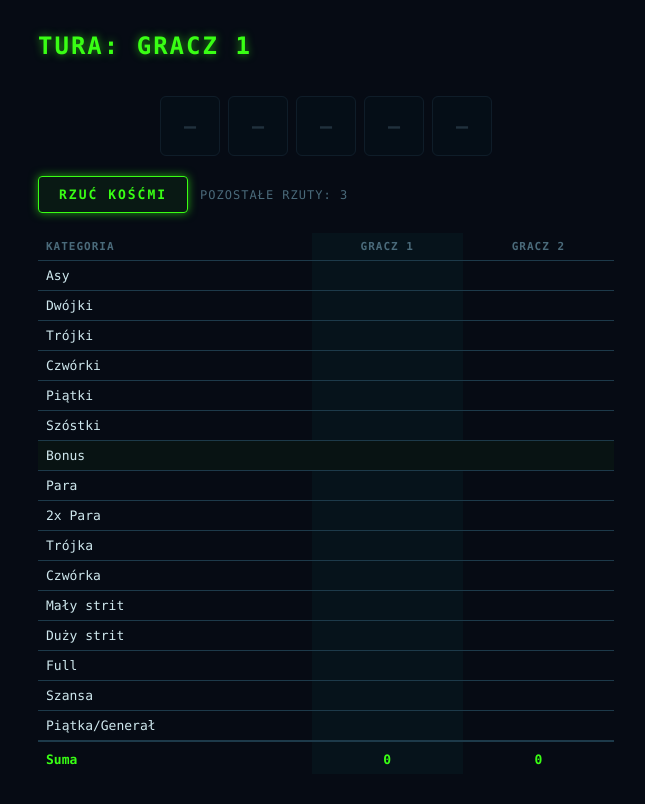
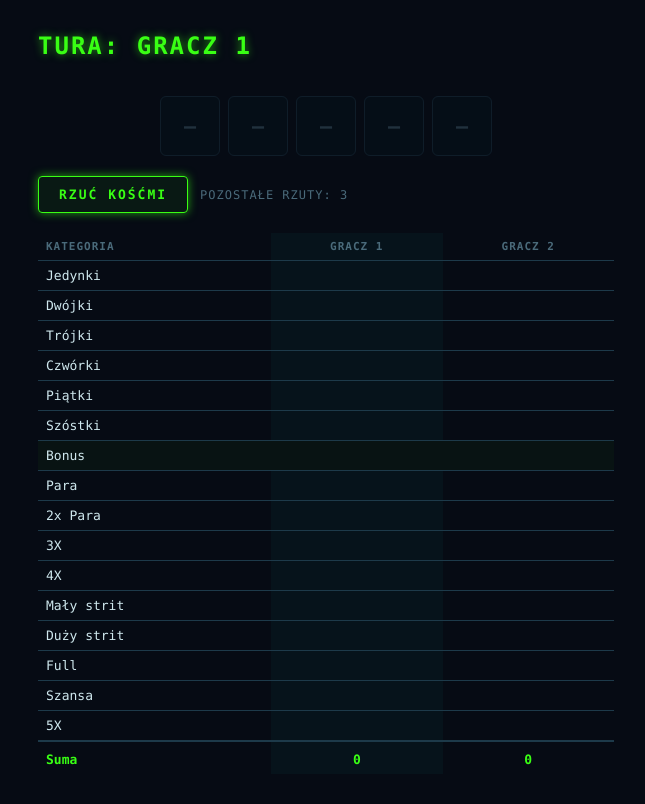
Before and after one commit to marcin5lapinski/bronx-dice-2, a React (Vite) app in the folder app/: page / in a window 1280 px wide. Both pictures are taken after a click on the button "ROZPOCZNIJ GRĘ". Shown: the whole page, without its empty margins (314-959 px from the left). Built offline with nearby package versions, Linux system fonts and the light colour scheme.

Commit message:
Shorten score category labels (Jedynki, 3X, 4X, 5X)
Renamed "Asy" to "Jedynki", "Trójka"/"Czwórka" to "3X"/"4X", and
"Piątka/Generał" to "5X" to save horizontal space in the score table.

```diff
--- a/app/src/components/ScoreBoard.tsx
+++ b/app/src/components/ScoreBoard.tsx
@@ -23,7 +23,7 @@ interface ScoreBoardProps {
 }
 
 const CATEGORY_LABELS: Record<ScoreCategory, string> = {
-  aces: 'Asy',
+  aces: 'Jedynki',
   twos: 'Dwójki',
   threes: 'Trójki',
   fours: 'Czwórki',
@@ -31,13 +31,13 @@ const CATEGORY_LABELS: Record<ScoreCategory, string> = {
   sixes: 'Szóstki',
   pair: 'Para',
   twoPair: '2x Para',
-  threeOfKind: 'Trójka',
-  fourOfKind: 'Czwórka',
+  threeOfKind: '3X',
+  fourOfKind: '4X',
   smallStraight: 'Mały strit',
   largeStraight: 'Duży strit',
   fullHouse: 'Full',
   chance: 'Szansa',
-  yahtzee: 'Piątka/Generał',
+  yahtzee: '5X',
 };
 
 function scoreValue(
```
Also changed, not shown: 1 other file (tests, documents, lock files or other folders).
